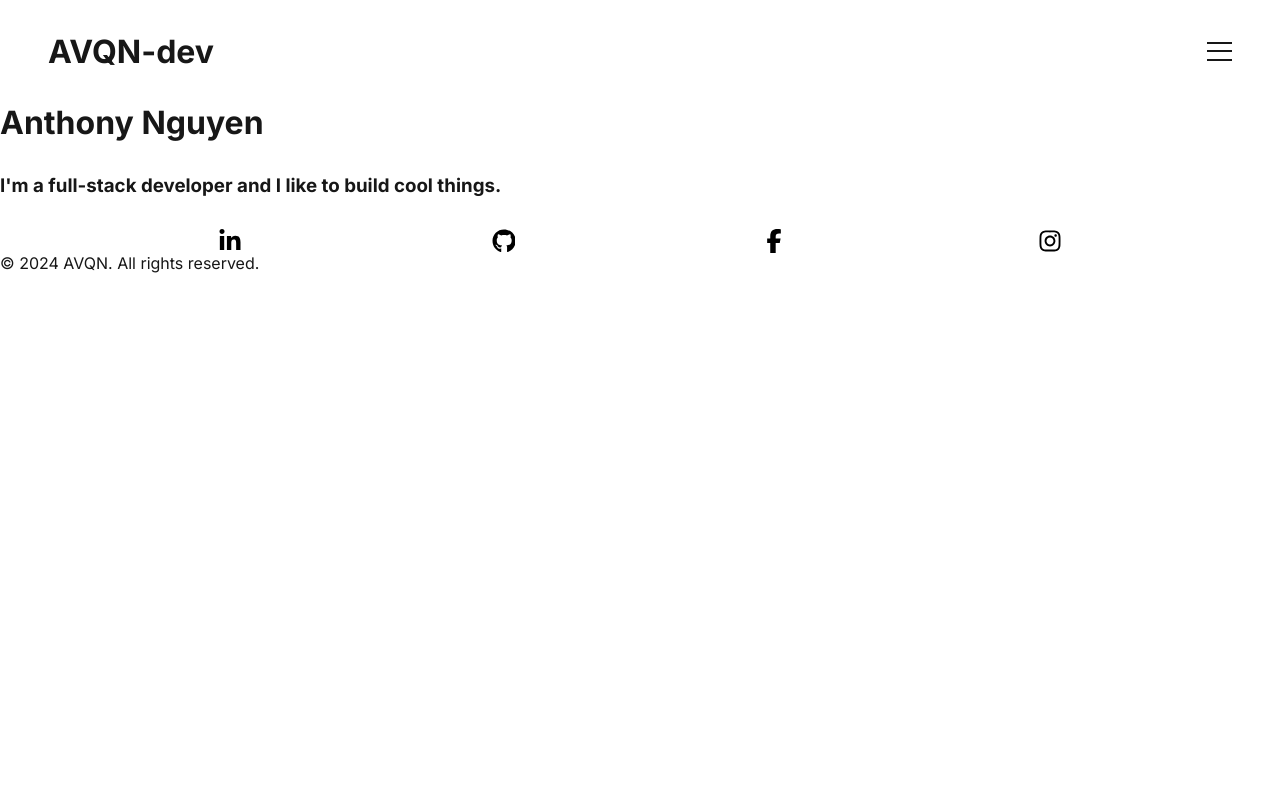
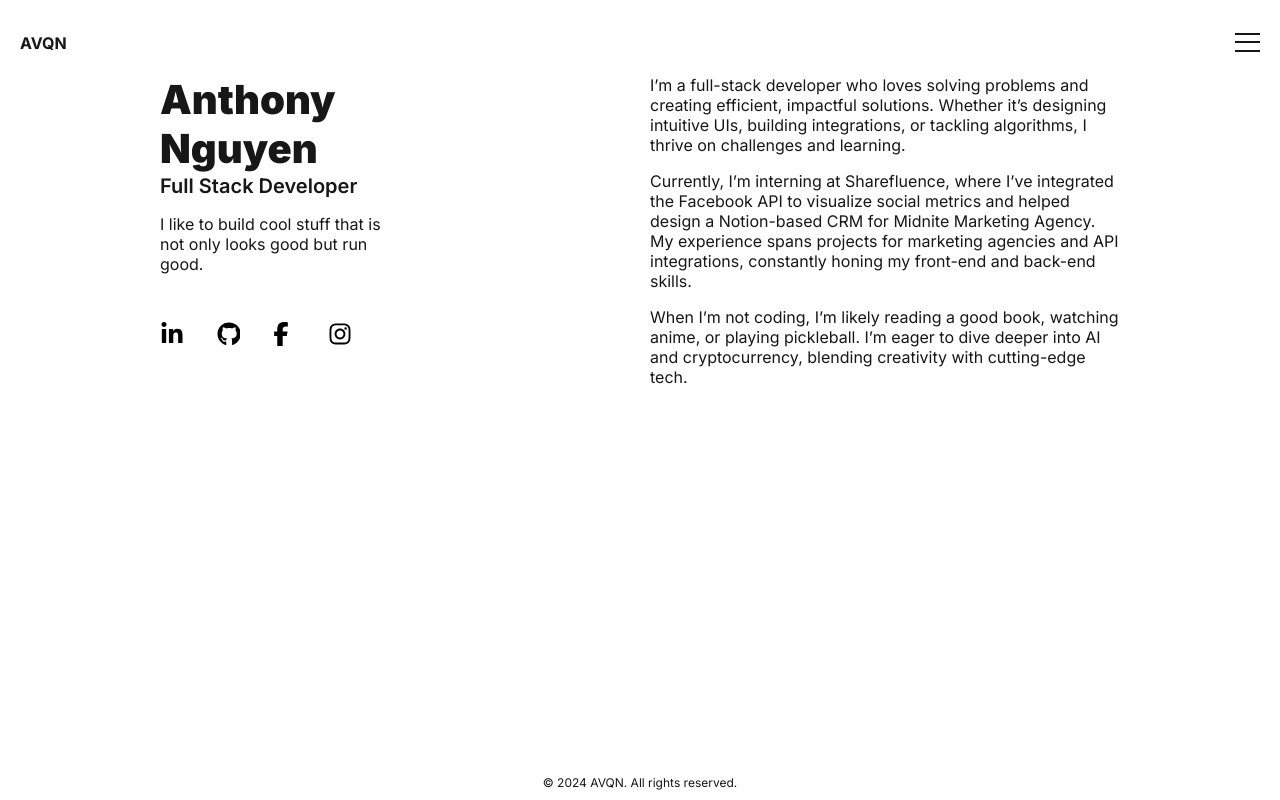
Before and after one commit to anthonynuge/avqn-dev, a Next.js app: page / in a window 1280 px wide. Built offline with nearby package versions, Linux system fonts and the light colour scheme.

Commit message:
Add content for main page.

```diff
--- /dev/null
+++ b/src/app/home.module.css
@@ -0,0 +1,53 @@
+.container {
+  max-width: 1000px;
+  margin: 0 auto;
+  padding: 10px 20px;
+  display: flex;
+  flex-direction: column;
+  align-items: flex-start;
+  height: 100%;
+}
+
+.header {
+  width: 50%;
+  margin-bottom: 4rem;
+}
+
+.header h1 {
+  font-size: 2.5rem;
+  font-weight: 900;
+  margin-bottom: 0.05rem;
+}
+
+.header h3 {
+  font-size: 1.25rem;
+  font-weight: 600;
+  margin-bottom: 1rem;
+}
+
+.header p {
+  font-size: 1rem;
+  margin-bottom: 3rem;
+  color: var(--color-muted);
+}
+
+.main p {
+  color: var(--color-muted);
+  font-size: 1rem;
+  font-size: medium;
+  margin-bottom: 1rem;
+}
+
+@media (min-width: 1000px) {
+  .container {
+    display: grid;
+    grid-template-columns: repeat(2, 1fr);
+    gap: 20px;
+  }
+}
+
+@media (max-width: 750px) {
+  .header h1 {
+    font-size: 2rem;
+  }
+}
--- a/src/app/layout.tsx
+++ b/src/app/layout.tsx
@@ -2,6 +2,7 @@ import type { Metadata } from "next";
 import "@styles/globals.css";
 import { Inter } from "next/font/google";
 import Navbar from "@app/components/Navbar/Navbar";
+import Footer from "@app/components/Footer/Footer";
 
 const inter = Inter({
   subsets: ["latin"],
@@ -22,7 +23,8 @@ export default function RootLayout({
     <html lang="en">
       <body className={inter.className}>
         <Navbar />
-        {children}
+        <div className="content">{children}</div>
+        <Footer />
       </body>
     </html>
   );
--- a/src/app/page.tsx
+++ b/src/app/page.tsx
@@ -1,47 +1,77 @@
-import styles from "@styles/page.module.css";
+// import styles from "@styles/page.module.css";
 import Socials from "@app/components/Footer/Socials";
+import styles from "./home.module.css";
 
 export default function Home() {
   return (
-    <div className={styles.page}>
+    <div className={styles.container}>
+      <header className={styles.header}>
+        <h1>Anthony Nguyen</h1>
+        <h3>Full Stack Developer</h3>
+        <p>
+          I like to build cool stuff that is not only looks good but run good.
+        </p>
+        <Socials />
+      </header>
       <main className={styles.main}>
-        <h1>Anthony Nguyen</h1>
-        <h3>
-          I&apos;m a full-stack developer and I like to build cool things.
-        </h3>
-        {/* <p>
-          I’m a full-stack developer passionate about tackling challenges and
-          crafting experiences that blend creativity with technical precision.
-          Whether it’s designing intuitive user interfaces, implementing complex
-          algorithms, or building seamless integrations, I’m driven by a love
-          for problem-solving and creating efficient, valuable solutions.
+        <p>
+          I’m a full-stack developer who loves solving problems and creating
+          efficient, impactful solutions. Whether it’s designing intuitive UIs,
+          building integrations, or tackling algorithms, I thrive on challenges
+          and learning.
         </p>
         <p>
-          Currently, I’m interning at Sharefluence, a tech startup where I’ve
-          integrated the Facebook API to collect and visualize user social
-          metrics through dynamic charts. I’ve also contributed to building a
-          CRM platform for Midnite Marketing Agency, helping them streamline
-          their operations with a Notion-based system.
+          Currently, I’m interning at Sharefluence, where I’ve integrated the
+          Facebook API to visualize social metrics and helped design a
+          Notion-based CRM for Midnite Marketing Agency. My experience spans
+          projects for marketing agencies and API integrations, constantly
+          honing my front-end and back-end skills.
         </p>
         <p>
-          My journey so far includes coding projects for marketing agencies,
-          working on social media API integrations, and continuously honing my
-          skills in both front-end and back-end development. I thrive on
-          opportunities to learn, innovate, and push boundaries—whether that’s
-          through perfecting animations or tackling nitty-gritty algorithms.
+          When I’m not coding, I’m likely reading a good book, watching anime,
+          or playing pickleball. I’m eager to dive deeper into AI and
+          cryptocurrency, blending creativity with cutting-edge tech.
         </p>
-        <p>
-          Outside of coding, you’ll often find me immersed in a good book,
-          exploring new anime series, or enjoying a game of pickleball. Looking
-          ahead, I’m excited to dive deeper into AI and cryptocurrency
-          development, blending my technical expertise with emerging
-          technologies to create impactful solutions.
-        </p> */}
-        <Socials />
       </main>
-      <footer className={styles.footer}>
-        &copy; 2024 AVQN. All rights reserved.
-      </footer>
     </div>
+
+    // <div className={styles.page}>
+    //   <main className={styles.main}>
+    //     <h1>Anthony Nguyen</h1>
+    //     <h3>
+    //       I&apos;m a full-stack developer and I like to build cool things.
+    //     </h3>
+    // <p>
+    //   I’m a full-stack developer passionate about tackling challenges and
+    //   crafting experiences that blend creativity with technical precision.
+    //   Whether it’s designing intuitive user interfaces, implementing complex
+    //   algorithms, or building seamless integrations, I’m driven by a love
+    //   for problem-solving and creating efficient, valuable solutions.
+    // </p>
+    // <p>
+    //   Currently, I’m interning at Sharefluence, a tech startup where I’ve
+    //   integrated the Facebook API to collect and visualize user social
+    //   metrics through dynamic charts. I’ve also contributed to building a
+    //   CRM platform for Midnite Marketing Agency, helping them streamline
+    //   their operations with a Notion-based system.
+    // </p>
+    // <p>
+    //   My journey so far includes coding projects for marketing agencies,
+    //   working on social media API integrations, and continuously honing my
+    //   skills in both front-end and back-end development. I thrive on
+    //   opportunities to learn, innovate, and push boundaries—whether that’s
+    //   through perfecting animations or tackling nitty-gritty algorithms.
+    // </p>
+    // <p>
+    //   Outside of coding, you’ll often find me immersed in a good book,
+    //   exploring new anime series, or enjoying a game of pickleball. Looking
+    //   ahead, I’m excited to dive deeper into AI and cryptocurrency
+    //   development, blending my technical expertise with emerging
+    //   technologies to create impactful solutions.
+    // </p>
+    //     <Socials />
+    //   </main>
+
+    // </div>
   );
 }
--- /dev/null
+++ b/src/components/Footer/Footer.module.css
@@ -0,0 +1,7 @@
+.footer {
+  padding: 10px 20px;
+  width: 100%;
+  font-size: 0.75rem;
+  color: var(--color-muted);
+  text-align: center;
+}
--- /dev/null
+++ b/src/components/Footer/Footer.tsx
@@ -0,0 +1,10 @@
+import React from "react";
+import styles from "./Footer.module.css";
+
+const Footer = () => {
+  return (
+    <div className={styles.footer}>&copy; 2024 AVQN. All rights reserved.</div>
+  );
+};
+
+export default Footer;
--- a/src/components/Footer/Socials.module.css
+++ b/src/components/Footer/Socials.module.css
@@ -1,7 +1,8 @@
 .socialContainer {
   display: flex;
-  justify-content: space-evenly;
-  align-items: center;
+  /* justify-content: space-evenly; */
+  align-items: flex-start;
+  width: 100%;
   gap: 2rem;
 }
 
--- a/src/components/Navbar/Navbar.module.css
+++ b/src/components/Navbar/Navbar.module.css
@@ -1,15 +1,22 @@
+.navContainer {
+  max-width: 1400px;
+  width: 100%;
+  margin: 0 auto;
+}
+
 .navbar {
   display: flex;
   justify-content: space-between;
   align-items: center;
-  padding: 2rem 3rem;
+  /* padding: 1rem 3rem; */
+  padding: 30px 20px 10px 20px;
   transition: padding 0.5s ease;
 }
 
 .logo {
   color: var(--foreground);
   font-weight: bold;
-  font-size: 2rem;
+  font-size: 1rem;
 }
 
 /* toggle  */
@@ -112,7 +119,9 @@
 /* Larger screens */
 @media (min-width: 768px) {
   .navbar.active {
-    padding: 2rem 10rem;
+    /* padding: 2rem 10rem; */
+    padding: 30px 100px 10px 100px;
+    /* padding: 10px 10rem; */
   }
 
   .navOverlay {
@@ -123,7 +132,7 @@
 /* small screens */
 @media (max-width: 767px) {
   .navbar.active {
-    padding: 2rem 4rem;
+    padding: 30px 20px 10px 20px;
   }
 
   .navOverlay {
--- a/src/components/Navbar/Navbar.tsx
+++ b/src/components/Navbar/Navbar.tsx
@@ -21,9 +21,10 @@ const Navbar = () => {
   };
 
   return (
+    <div className={styles.navContainer}>
       <nav className={`${styles.navbar} ${isOpen ? styles.active : ""}`}>
         <div className={styles.logo}>
-        <Link href="/">AVQN-dev</Link>
+          <Link href="/">AVQN</Link>
         </div>
         <div className={styles.hamburgerToggle} onClick={toggleMenu}>
           <span
@@ -62,6 +63,7 @@ const Navbar = () => {
           </div>
         )}
       </nav>
+    </div>
   );
 };
 
--- a/src/styles/globals.css
+++ b/src/styles/globals.css
@@ -39,6 +39,12 @@ body {
   background: var(--background);
   -webkit-font-smoothing: antialiased;
   -moz-osx-font-smoothing: grayscale;
+  display: flex;
+  flex-direction: column;
+}
+
+.content {
+  flex: 1;
 }
 
 * {
```
Lines whose indentation alone changed are shown as unchanged.
